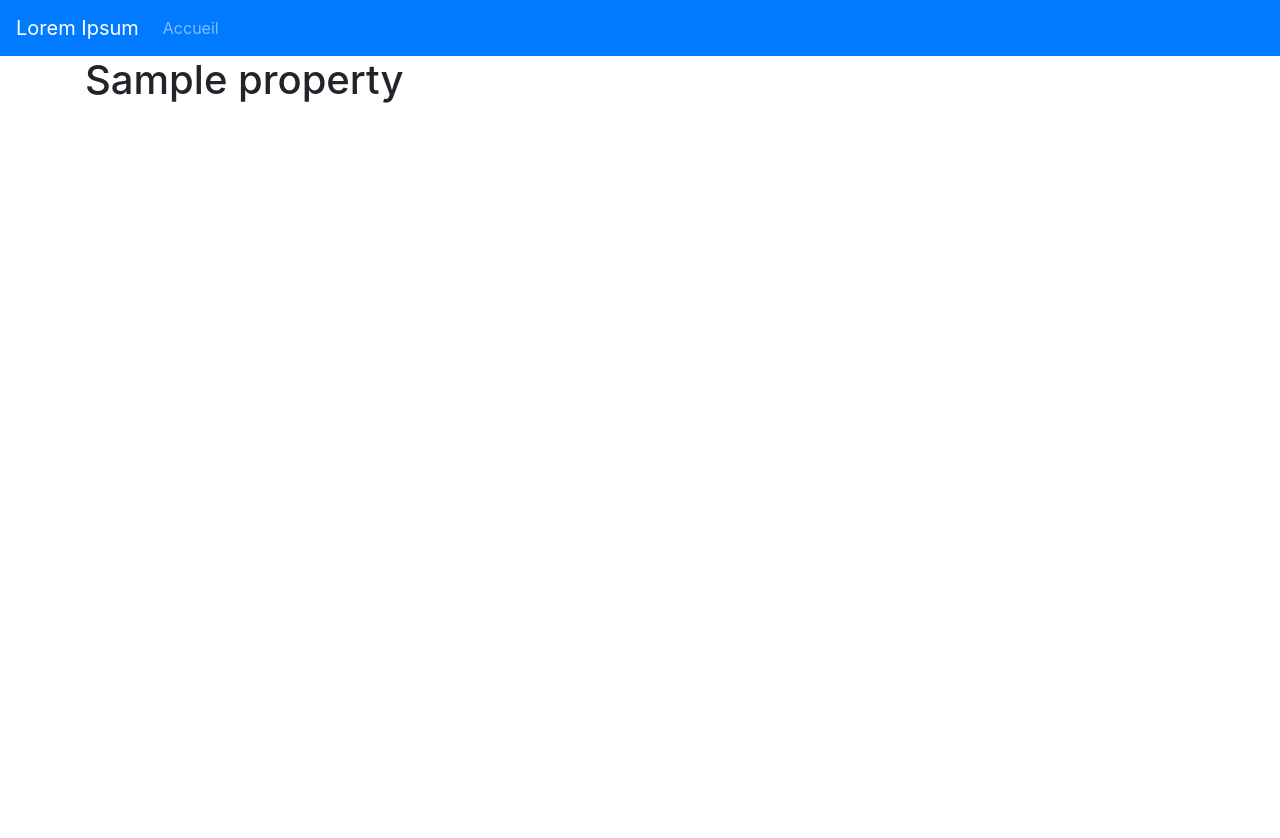
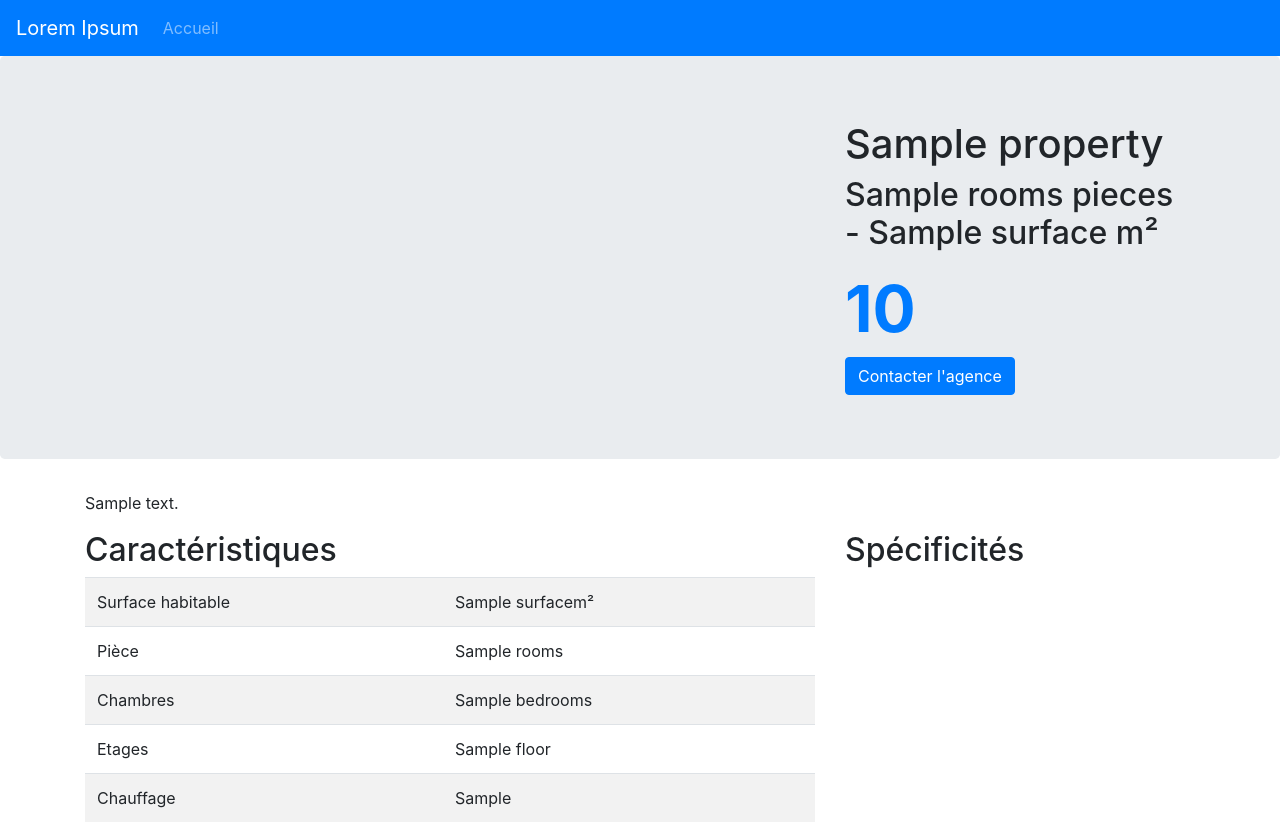
Before and after one commit to zeggriim2/masuperagence, a Symfony app: template templates/property/show.html.twig in a window 1280 px wide. Before the commit the page ends 103 px from the top, so only its background shows below. Run offline with Twig, Linux system fonts and the light colour scheme; the template is opened without the code that fills it: most values are stand-ins (such as "Sample title", 1, 10 or a date in 2020); some libraries are stand-ins or nearby versions.

Commit message:
feat: front-end

```diff
--- a/templates/property/show.html.twig
+++ b/templates/property/show.html.twig
@@ -1,7 +1,63 @@
 {% extends "base.html.twig" %}
 
+
+{% block title %}
+{{ property.title }}
+{% endblock title %}
+
 {% block body %}
+<div class="jumbotron">
     <div class="container">
-        <h1>{{ property.title }}</h1>
+        <div class="row">
+            <div class="col-md-8">
+
+            </div>
+            <div class="col-md-4">
+                <h1>{{ property.title }}</h1>
+                <h2>{{ property.rooms }} pieces - {{ property.surface }} m²</h2>
+                <div class="text-primary"
+                     style="font-size: 4rem;font-weight: bold;">{{ property.formattedPrice }}</div>
+                <a href="#"
+                   class="btn btn-primary">Contacter l'agence</a>
+            </div>
+        </div>
     </div>
+</div>
+<div class="container mt-4">
+
+    <p>
+        {{ property.description | nl2br }}
+    </p>
+
+    <div class="row">
+        <div class="col-md-8">
+            <h2>Caractéristiques</h2>
+            <table class="table table-striped">
+                <tr>
+                    <td>Surface habitable</td>
+                    <td>{{ property.surface }}m²</td>
+                </tr>
+                <tr>
+                    <td>Pièce</td>
+                    <td>{{ property.rooms }}</td>
+                </tr>
+                <tr>
+                    <td>Chambres</td>
+                    <td>{{ property.bedrooms }}</td>
+                </tr>
+                <tr>
+                    <td>Etages</td>
+                    <td>{{ property.floor }}</td>
+                </tr>
+                <tr>
+                    <td>Chauffage</td>
+                    <td>{{ property.heatType }}</td>
+                </tr>
+            </table>
+        </div>
+        <div class="col-md-4">
+            <h2>Spécificités</h2>
+        </div>
+    </div>
+</div>
 {% endblock body %}
```
Also changed, not shown: src/Controller/PropertyController.php (+7 -7 lines), src/Entity/Property.php (+7 -2 lines).
